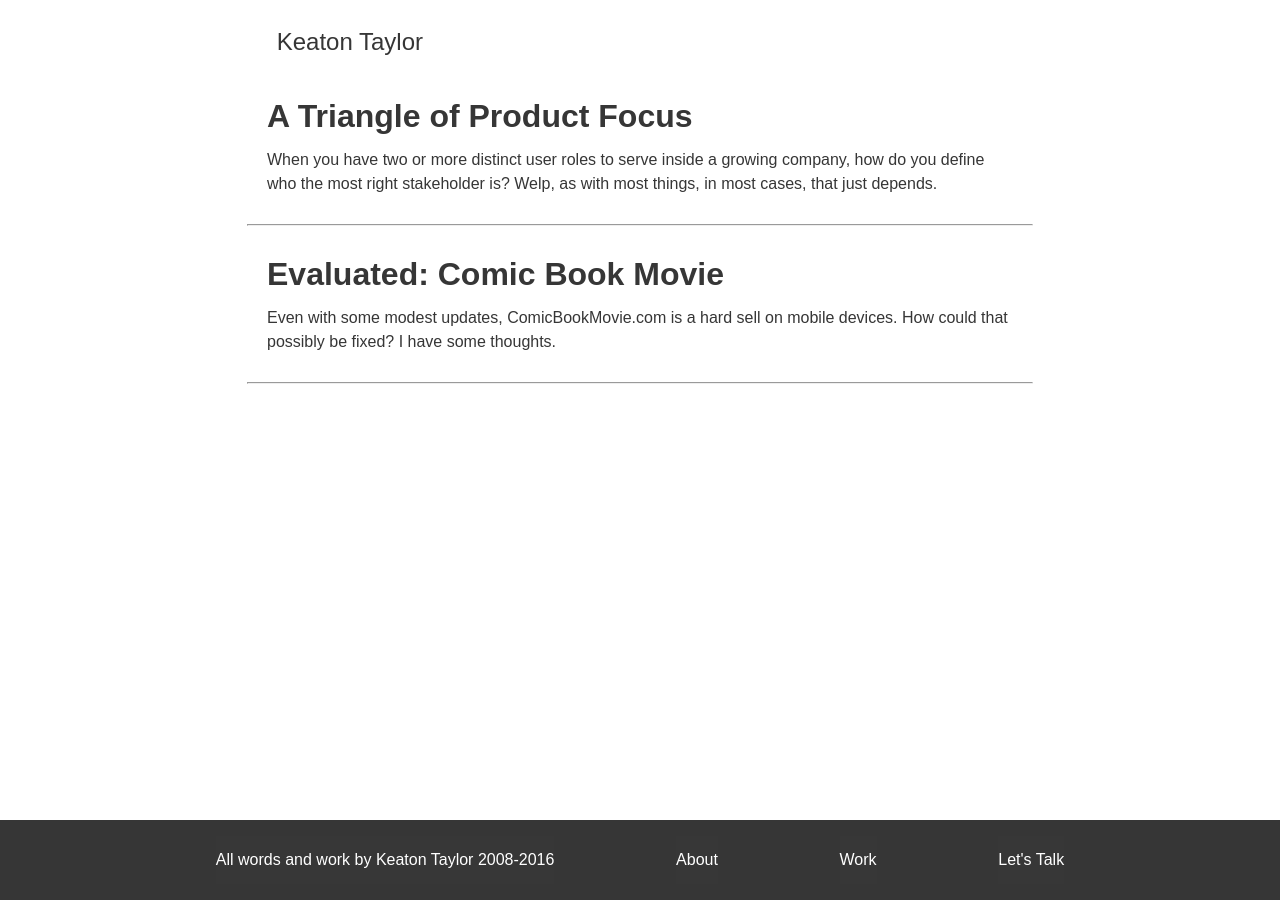
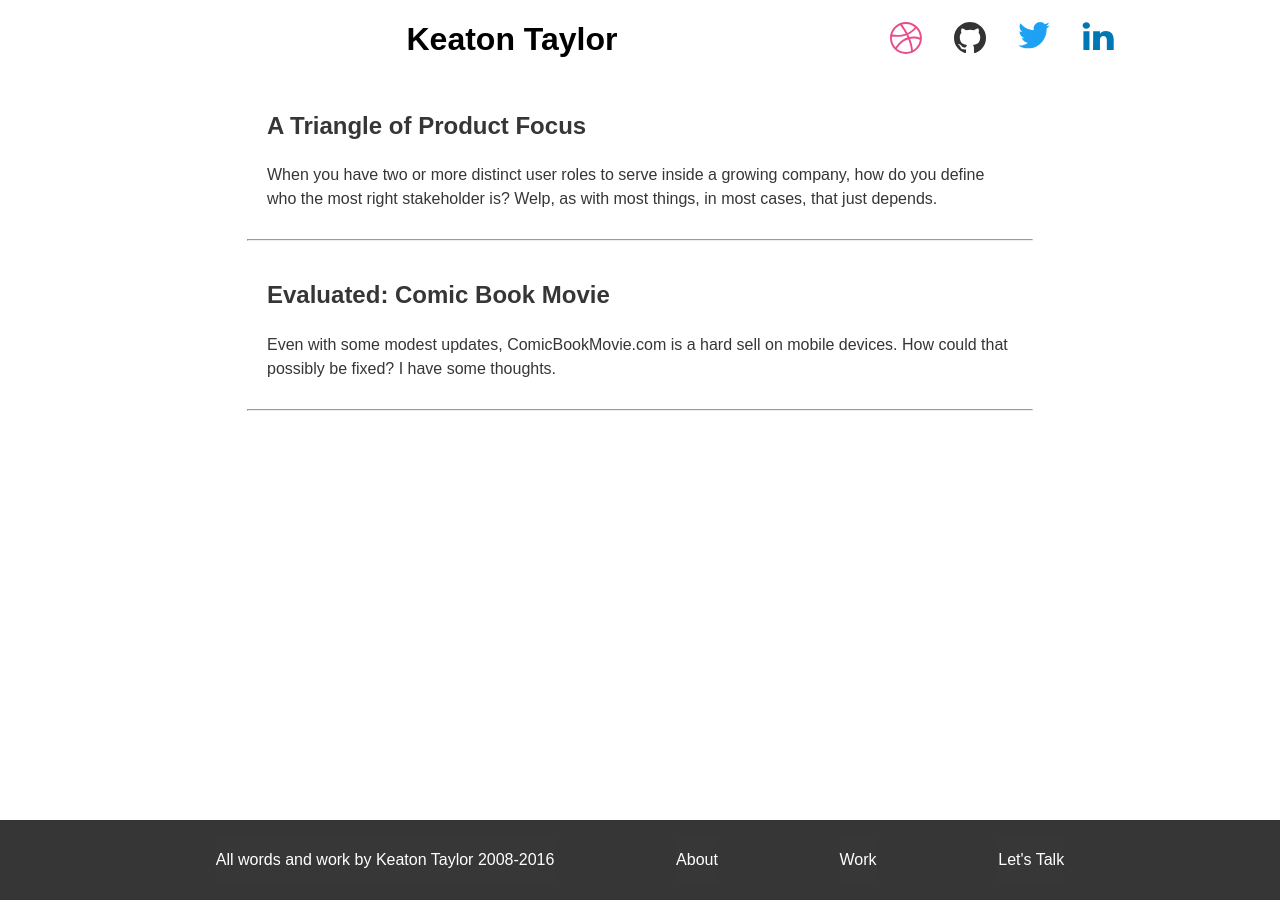
Before and after one commit to keaton-taylor/keaton-taylor, a Jekyll site: the page built from index.html, in a window 1280 px wide. Built offline with Jekyll 4.4.1, drawn with Linux system fonts in a browser that asks for light colours.

Commit message:
work focusing on the header nav

```diff
--- a/_includes/header.html
+++ b/_includes/header.html
@@ -1,8 +1,11 @@
 <header class="SiteHeader" role="banner">
-  <nav class="SiteHeader__nav">
-    <a class="SiteHeader__nav-link" href="/">Keaton Taylor</a>
-    <a class="SiteHeader__nav-link" href="https://github.com/keaton-taylor"><img class="SiteHeader__nav-img" src="assets/icons/github.svg"></a>
-    <a class="SiteHeader__nav-link" href="https://twitter.com/keaton_taylor"><img class="SiteHeader__nav-img" src="assets/icons/twitter.svg"></a>
-    <a class="SiteHeader__nav-link" href="https://www.linkedin.com/in/keatontaylor"><img class="SiteHeader__nav-img" src="assets/icons/linkedin.svg"></a>
+  <h1 class="SiteHeader__name" href="/">Keaton Taylor</h1>
+  <nav>
+    <ul class="SiteHeader__nav">
+      <li><a class="SiteHeader__nav-link" href="https://dribbble.com/keaton_taylor"><img class="SiteHeader__nav-img" src="assets/icons/dribbble.svg"></a></li>
+      <li><a class="SiteHeader__nav-link" href="https://github.com/keaton-taylor"><img class="SiteHeader__nav-img" src="assets/icons/github.svg"></a></li>
+      <li><a class="SiteHeader__nav-link" href="https://twitter.com/keaton_taylor"><img class="SiteHeader__nav-img" src="assets/icons/twitter.svg"></a></li>
+      <li><a class="SiteHeader__nav-link" href="https://www.linkedin.com/in/keatontaylor"><img class="SiteHeader__nav-img" src="assets/icons/linkedin.svg"></a></li>
+    </ul>
   </nav>
 </header>
--- a/_layouts/default.html
+++ b/_layouts/default.html
@@ -7,9 +7,9 @@
           {% for post in site.categories.blog %}
             <a href="{{ post.url }}" rel="bookmark">
               <article class="PostTeaser">
-                <h1 class="PostTeaser__title">
+                <h2 class="PostTeaser__title">
                   {{ post.title }}
-                </h1>
+                </h2>
                 {{ post.excerpt }}
               </article>
             </a>
--- a/public/_scss/_header.scss
+++ b/public/_scss/_header.scss
@@ -1,32 +1,77 @@
-.SiteHeader {
-  padding: 20px;
+.SiteHeader  {
+  display: flex;
+  justify-content: space-between;
+  align-items: center;
+  margin: 0 auto;
+  max-width: 800px;
+  flex-flow: column wrap;
+  justify-content: space-around;
+
+  @include breakpoint(medium) {
+    flex-flow: row;
+  }
+
+  &__name {
+    font-size: 2em;
+    flex: 1 0 100%;
+  }
 
   &__nav {
-    max-width: 920px;
-    margin: 0 auto;
     display: flex;
-    justify-content: space-around;
-    flex-direction: column;
+    padding: 0;
 
-    @include breakpoint(medium) {
+    &-link {
       flex-direction: row;
+      justify-content: space-around;
     }
 
-    &-link {
-      color: #363636;
-      margin-top: 1em;
-      text-align: center;
-      font-size: 1.5em;
-
-      @include breakpoint(medium) {
-        margin-top: 0.33em;
-      }
-
-      &.name {
-        font-size: 2em;
-        font-weight: bold;
-        margin-top: 0;
-      }
+    &-img {
+      width: 2em;
+      padding: 0 1em;
     }
   }
 }
+
+// /* *********** media queries *********** */
+// @media all and (max-width: 990px) {
+//   .SiteHeader{
+//     flex-direction: column;
+//   }
+//
+//   .logo {
+//   margin: 0;
+// }
+//
+//   .navigation  {
+//     width: 100%;
+//     justify-content: space-around;
+//   }
+// }
+//
+//
+// /* ****** ****** */
+// @media all and (max-width: 600px) {
+//   .flex-container {
+//     flex-flow: column wrap;
+//   }
+//
+//   .logo {
+//   margin: 0;
+// }
+//   .navigation {
+// /*     width: 100%; */
+//     flex-flow: column wrap;
+//     // padding: 0;
+//   }
+//
+//   .navigation a {
+//     text-align: center;
+//     padding: 10px;
+//     border-top: 1px solid rgba(255,255,255,0.3);
+//     border-bottom: 1px solid rgba(0,0,0,0.1);
+//   }
+//
+//   .navigation li:last-of-type a {
+//     border-bottom: none;
+//   }
+// }
--- a/public/_scss/_reset.scss
+++ b/public/_scss/_reset.scss
@@ -1,127 +1,170 @@
-/*! normalize.css v3.0.3 | MIT License | github.com/necolas/normalize.css */
+/*! normalize.css v5.0.0 | MIT License | github.com/necolas/normalize.css */
+
+/* Document
+   ========================================================================== */
 
 /**
- * 1. Set default font family to sans-serif.
- * 2. Prevent iOS and IE text size adjust after device orientation change,
- *    without disabling user zoom.
+ * 1. Change the default font family in all browsers (opinionated).
+ * 2. Correct the line height in all browsers.
+ * 3. Prevent adjustments of font size after orientation changes in
+ *    IE on Windows Phone and in iOS.
  */
 
 html {
   font-family: sans-serif; /* 1 */
-  -ms-text-size-adjust: 100%; /* 2 */
-  -webkit-text-size-adjust: 100%; /* 2 */
+  line-height: 1.15; /* 2 */
+  -ms-text-size-adjust: 100%; /* 3 */
+  -webkit-text-size-adjust: 100%; /* 3 */
 }
 
+/* Sections
+   ========================================================================== */
+
 /**
- * Remove default margin.
+ * Remove the margin in all browsers (opinionated).
  */
 
 body {
   margin: 0;
 }
 
-/* HTML5 display definitions
-   ========================================================================== */
-
 /**
- * Correct `block` display not defined for any HTML5 element in IE 8/9.
- * Correct `block` display not defined for `details` or `summary` in IE 10/11
- * and Firefox.
- * Correct `block` display not defined for `main` in IE 11.
+ * Add the correct display in IE 9-.
  */
 
 article,
 aside,
-details,
-figcaption,
-figure,
 footer,
 header,
-hgroup,
-main,
-menu,
 nav,
-section,
-summary {
+section {
   display: block;
 }
 
 /**
- * 1. Correct `inline-block` display not defined in IE 8/9.
- * 2. Normalize vertical alignment of `progress` in Chrome, Firefox, and Opera.
+ * Correct the font size and margin on `h1` elements within `section` and
+ * `article` contexts in Chrome, Firefox, and Safari.
  */
 
-audio,
-canvas,
-progress,
-video {
-  display: inline-block; /* 1 */
-  vertical-align: baseline; /* 2 */
+h1 {
+  font-size: 2em;
+  margin: 0.67em 0;
+}
+
+ul li {
+  list-style: none;
+}
+
+
+/* Grouping content
+   ========================================================================== */
+
+/**
+ * Add the correct display in IE 9-.
+ * 1. Add the correct display in IE.
+ */
+
+figcaption,
+figure,
+main { /* 1 */
+  display: block;
 }
 
 /**
- * Prevent modern browsers from displaying `audio` without controls.
- * Remove excess height in iOS 5 devices.
+ * Add the correct margin in IE 8.
  */
 
-audio:not([controls]) {
-  display: none;
-  height: 0;
+figure {
+  margin: 1em 40px;
 }
 
 /**
- * Address `[hidden]` styling not present in IE 8/9/10.
- * Hide the `template` element in IE 8/9/10/11, Safari, and Firefox < 22.
+ * 1. Add the correct box sizing in Firefox.
+ * 2. Show the overflow in Edge and IE.
  */
 
-[hidden],
-template {
-  display: none;
-}
-
-/* Links
-   ========================================================================== */
-
-/**
- * Remove the gray background color from active links in IE 10.
- */
-
-a {
-  background-color: transparent;
+hr {
+  box-sizing: content-box; /* 1 */
+  height: 0; /* 1 */
+  overflow: visible; /* 2 */
 }
 
 /**
- * Improve readability of focused elements when they are also in an
- * active/hover state.
+ * 1. Correct the inheritance and scaling of font size in all browsers.
+ * 2. Correct the odd `em` font sizing in all browsers.
  */
 
-a:active,
-a:hover {
-  outline: 0;
+pre {
+  font-family: monospace, monospace; /* 1 */
+  font-size: 1em; /* 2 */
 }
 
 /* Text-level semantics
    ========================================================================== */
 
 /**
- * Address styling not present in IE 8/9/10/11, Safari, and Chrome.
+ * 1. Remove the gray background on active links in IE 10.
+ * 2. Remove gaps in links underline in iOS 8+ and Safari 8+.
+ */
+
+a {
+  background-color: transparent; /* 1 */
+  -webkit-text-decoration-skip: objects; /* 2 */
+}
+
+/**
+ * Remove the outline on focused links when they are also active or hovered
+ * in all browsers (opinionated).
+ */
+
+a:active,
+a:hover {
+  outline-width: 0;
+}
+
+/**
+ * 1. Remove the bottom border in Firefox 39-.
+ * 2. Add the correct text decoration in Chrome, Edge, IE, Opera, and Safari.
  */
 
 abbr[title] {
-  border-bottom: 1px dotted;
+  border-bottom: none; /* 1 */
+  text-decoration: underline; /* 2 */
+  text-decoration: underline dotted; /* 2 */
 }
 
 /**
- * Address style set to `bolder` in Firefox 4+, Safari, and Chrome.
+ * Prevent the duplicate application of `bolder` by the next rule in Safari 6.
  */
 
 b,
 strong {
-  font-weight: bold;
+  font-weight: inherit;
 }
 
 /**
- * Address styling not present in Safari and Chrome.
+ * Add the correct font weight in Chrome, Edge, and Safari.
+ */
+
+b,
+strong {
+  font-weight: bolder;
+}
+
+/**
+ * 1. Correct the inheritance and scaling of font size in all browsers.
+ * 2. Correct the odd `em` font sizing in all browsers.
+ */
+
+code,
+kbd,
+samp {
+  font-family: monospace, monospace; /* 1 */
+  font-size: 1em; /* 2 */
+}
+
+/**
+ * Add the correct font style in Android 4.3-.
  */
 
 dfn {
@@ -129,26 +172,16 @@ dfn {
 }
 
 /**
- * Address variable `h1` font-size and margin within `section` and `article`
- * contexts in Firefox 4+, Safari, and Chrome.
- */
-
-h1 {
-  font-size: 2em;
-  margin: 0.25em 0 0.25em;
-}
-
-/**
- * Address styling not present in IE 8/9.
+ * Add the correct background and color in IE 9-.
  */
 
 mark {
-  background: #ff0;
+  background-color: #ff0;
   color: #000;
 }
 
 /**
- * Address inconsistent and variable font size in all browsers.
+ * Add the correct font size in all browsers.
  */
 
 small {
@@ -156,7 +189,8 @@ small {
 }
 
 /**
- * Prevent `sub` and `sup` affecting `line-height` in all browsers.
+ * Prevent `sub` and `sup` elements from affecting the line height in
+ * all browsers.
  */
 
 sub,
@@ -167,88 +201,57 @@ sup {
   vertical-align: baseline;
 }
 
+sub {
+  bottom: -0.25em;
+}
+
 sup {
   top: -0.5em;
-}
-
-sub {
-  bottom: -0.25em;
 }
 
 /* Embedded content
    ========================================================================== */
 
 /**
- * Remove border when inside `a` element in IE 8/9/10.
+ * Add the correct display in IE 9-.
+ */
+
+audio,
+video {
+  display: inline-block;
+}
+
+/**
+ * Add the correct display in iOS 4-7.
+ */
+
+audio:not([controls]) {
+  display: none;
+  height: 0;
+}
+
+/**
+ * Remove the border on images inside links in IE 10-.
  */
 
 img {
-  border: 0;
-  max-width: 100%;
-  display: block;
+  border-style: none;
 }
 
 /**
- * Correct overflow not hidden in IE 9/10/11.
+ * Hide the overflow in IE.
  */
 
 svg:not(:root) {
   overflow: hidden;
 }
 
-/* Grouping content
-   ========================================================================== */
-
-/**
- * Address margin not present in IE 8/9 and Safari.
- */
-
-figure {
-  margin: 1em 40px;
-}
-
-/**
- * Address differences between Firefox and other browsers.
- */
-
-hr {
-  box-sizing: content-box;
-  height: 0;
-}
-
-/**
- * Contain overflow in all browsers.
- */
-
-pre {
-  overflow: auto;
-}
-
-/**
- * Address odd `em`-unit font size rendering in all browsers.
- */
-
-code,
-kbd,
-pre,
-samp {
-  font-family: monospace, monospace;
-  font-size: 1em;
-}
-
 /* Forms
    ========================================================================== */
 
 /**
- * Known limitation: by default, Chrome and Safari on OS X allow very limited
- * styling of `select`, unless a `border` property is set.
- */
-
-/**
- * 1. Correct color not being inherited.
- *    Known issue: affects color of disabled elements.
- * 2. Correct font properties not being inherited.
- * 3. Address margins set differently in Firefox 4+, Safari, and Chrome.
+ * 1. Change the font styles in all browsers (opinionated).
+ * 2. Remove the margin in Firefox and Safari.
  */
 
 button,
@@ -256,123 +259,70 @@ input,
 optgroup,
 select,
 textarea {
-  color: inherit; /* 1 */
-  font: inherit; /* 2 */
-  margin: 0; /* 3 */
+  font-family: sans-serif; /* 1 */
+  font-size: 100%; /* 1 */
+  line-height: 1.15; /* 1 */
+  margin: 0; /* 2 */
 }
 
 /**
- * Address `overflow` set to `hidden` in IE 8/9/10/11.
+ * Show the overflow in IE.
+ * 1. Show the overflow in Edge.
  */
 
-button {
+button,
+input { /* 1 */
   overflow: visible;
 }
 
 /**
- * Address inconsistent `text-transform` inheritance for `button` and `select`.
- * All other form control elements do not inherit `text-transform` values.
- * Correct `button` style inheritance in Firefox, IE 8/9/10/11, and Opera.
- * Correct `select` style inheritance in Firefox.
+ * Remove the inheritance of text transform in Edge, Firefox, and IE.
+ * 1. Remove the inheritance of text transform in Firefox.
  */
 
 button,
-select {
+select { /* 1 */
   text-transform: none;
 }
 
 /**
- * 1. Avoid the WebKit bug in Android 4.0.* where (2) destroys native `audio`
- *    and `video` controls.
- * 2. Correct inability to style clickable `input` types in iOS.
- * 3. Improve usability and consistency of cursor style between image-type
- *    `input` and others.
+ * 1. Prevent a WebKit bug where (2) destroys native `audio` and `video`
+ *    controls in Android 4.
+ * 2. Correct the inability to style clickable types in iOS and Safari.
  */
 
 button,
-html input[type="button"], /* 1 */
-input[type="reset"],
-input[type="submit"] {
+html [type="button"], /* 1 */
+[type="reset"],
+[type="submit"] {
   -webkit-appearance: button; /* 2 */
-  cursor: pointer; /* 3 */
 }
 
 /**
- * Re-set default cursor for disabled elements.
- */
-
-button[disabled],
-html input[disabled] {
-  cursor: default;
-}
-
-/**
- * Remove inner padding and border in Firefox 4+.
+ * Remove the inner border and padding in Firefox.
  */
 
 button::-moz-focus-inner,
-input::-moz-focus-inner {
-  border: 0;
+[type="button"]::-moz-focus-inner,
+[type="reset"]::-moz-focus-inner,
+[type="submit"]::-moz-focus-inner {
+  border-style: none;
   padding: 0;
 }
 
 /**
- * Address Firefox 4+ setting `line-height` on `input` using `!important` in
- * the UA stylesheet.
+ * Restore the focus styles unset by the previous rule.
  */
 
-input {
-  line-height: normal;
+button:-moz-focusring,
+[type="button"]:-moz-focusring,
+[type="reset"]:-moz-focusring,
+[type="submit"]:-moz-focusring {
+  outline: 1px dotted ButtonText;
 }
 
 /**
- * It's recommended that you don't attempt to style these elements.
- * Firefox's implementation doesn't respect box-sizing, padding, or width.
- *
- * 1. Address box sizing set to `content-box` in IE 8/9/10.
- * 2. Remove excess padding in IE 8/9/10.
- */
-
-input[type="checkbox"],
-input[type="radio"] {
-  box-sizing: border-box; /* 1 */
-  padding: 0; /* 2 */
-}
-
-/**
- * Fix the cursor style for Chrome's increment/decrement buttons. For certain
- * `font-size` values of the `input`, it causes the cursor style of the
- * decrement button to change from `default` to `text`.
- */
-
-input[type="number"]::-webkit-inner-spin-button,
-input[type="number"]::-webkit-outer-spin-button {
-  height: auto;
-}
-
-/**
- * 1. Address `appearance` set to `searchfield` in Safari and Chrome.
- * 2. Address `box-sizing` set to `border-box` in Safari and Chrome.
- */
-
-input[type="search"] {
-  -webkit-appearance: textfield; /* 1 */
-  box-sizing: content-box; /* 2 */
-}
-
-/**
- * Remove inner padding and search cancel button in Safari and Chrome on OS X.
- * Safari (but not Chrome) clips the cancel button when the search input has
- * padding (and `textfield` appearance).
- */
-
-input[type="search"]::-webkit-search-cancel-button,
-input[type="search"]::-webkit-search-decoration {
-  -webkit-appearance: none;
-}
-
-/**
- * Define consistent border, margin, and padding.
+ * Change the border, margin, and padding in all browsers (opinionated).
  */
 
 fieldset {
@@ -382,17 +332,33 @@ fieldset {
 }
 
 /**
- * 1. Correct `color` not being inherited in IE 8/9/10/11.
- * 2. Remove padding so people aren't caught out if they zero out fieldsets.
+ * 1. Correct the text wrapping in Edge and IE.
+ * 2. Correct the color inheritance from `fieldset` elements in IE.
+ * 3. Remove the padding so developers are not caught out when they zero out
+ *    `fieldset` elements in all browsers.
  */
 
 legend {
-  border: 0; /* 1 */
-  padding: 0; /* 2 */
+  box-sizing: border-box; /* 1 */
+  color: inherit; /* 2 */
+  display: table; /* 1 */
+  max-width: 100%; /* 1 */
+  padding: 0; /* 3 */
+  white-space: normal; /* 1 */
 }
 
 /**
- * Remove default vertical scrollbar in IE 8/9/10/11.
+ * 1. Add the correct display in IE 9-.
+ * 2. Add the correct vertical alignment in Chrome, Firefox, and Opera.
+ */
+
+progress {
+  display: inline-block; /* 1 */
+  vertical-align: baseline; /* 2 */
+}
+
+/**
+ * Remove the default vertical scrollbar in IE.
  */
 
 textarea {
@@ -400,35 +366,101 @@ textarea {
 }
 
 /**
- * Don't inherit the `font-weight` (applied by a rule above).
- * NOTE: the default cannot safely be changed in Chrome and Safari on OS X.
+ * 1. Add the correct box sizing in IE 10-.
+ * 2. Remove the padding in IE 10-.
  */
 
-optgroup {
-  font-weight: bold;
+[type="checkbox"],
+[type="radio"] {
+  box-sizing: border-box; /* 1 */
+  padding: 0; /* 2 */
 }
 
-/* Tables
+/**
+ * Correct the cursor style of increment and decrement buttons in Chrome.
+ */
+
+[type="number"]::-webkit-inner-spin-button,
+[type="number"]::-webkit-outer-spin-button {
+  height: auto;
+}
+
+/**
+ * 1. Correct the odd appearance in Chrome and Safari.
+ * 2. Correct the outline style in Safari.
+ */
+
+[type="search"] {
+  -webkit-appearance: textfield; /* 1 */
+  outline-offset: -2px; /* 2 */
+}
+
+/**
+ * Remove the inner padding and cancel buttons in Chrome and Safari on macOS.
+ */
+
+[type="search"]::-webkit-search-cancel-button,
+[type="search"]::-webkit-search-decoration {
+  -webkit-appearance: none;
+}
+
+/**
+ * 1. Correct the inability to style clickable types in iOS and Safari.
+ * 2. Change font properties to `inherit` in Safari.
+ */
+
+::-webkit-file-upload-button {
+  -webkit-appearance: button; /* 1 */
+  font: inherit; /* 2 */
+}
+
+/* Interactive
+   ========================================================================== */
+
+/*
+ * Add the correct display in IE 9-.
+ * 1. Add the correct display in Edge, IE, and Firefox.
+ */
+
+details, /* 1 */
+menu {
+  display: block;
+}
+
+/*
+ * Add the correct display in all browsers.
+ */
+
+summary {
+  display: list-item;
+}
+
+/* Scripting
    ========================================================================== */
 
 /**
- * Remove most spacing between table cells.
+ * Add the correct display in IE 9-.
  */
 
-table {
-  border-collapse: collapse;
-  border-spacing: 0;
+canvas {
+  display: inline-block;
 }
 
-td,
-th {
-  padding: 0;
+/**
+ * Add the correct display in IE.
+ */
+
+template {
+  display: none;
 }
 
-/* lists
+/* Hidden
    ========================================================================== */
-ul, li {
-  list-style: none;
-  margin: 0;
-  padding: 0;
+
+/**
+ * Add the correct display in IE 10-.
+ */
+
+[hidden] {
+  display: none;
 }
--- a/public/_scss/_teaser.scss
+++ b/public/_scss/_teaser.scss
@@ -1,6 +1,9 @@
 .PostTeaser {
   padding: 0.5em 1.25em 1.25em 1.25em;
 
+  &__title {
+
+  }
   &:hover {
     background: #f7f7f7;
   }
```
Also changed, not shown: assets/icons/dribbble.svg (added), assets/icons/github.svg, assets/icons/linkedin.svg, assets/icons/test.svg (added), assets/icons/twitter.svg.
